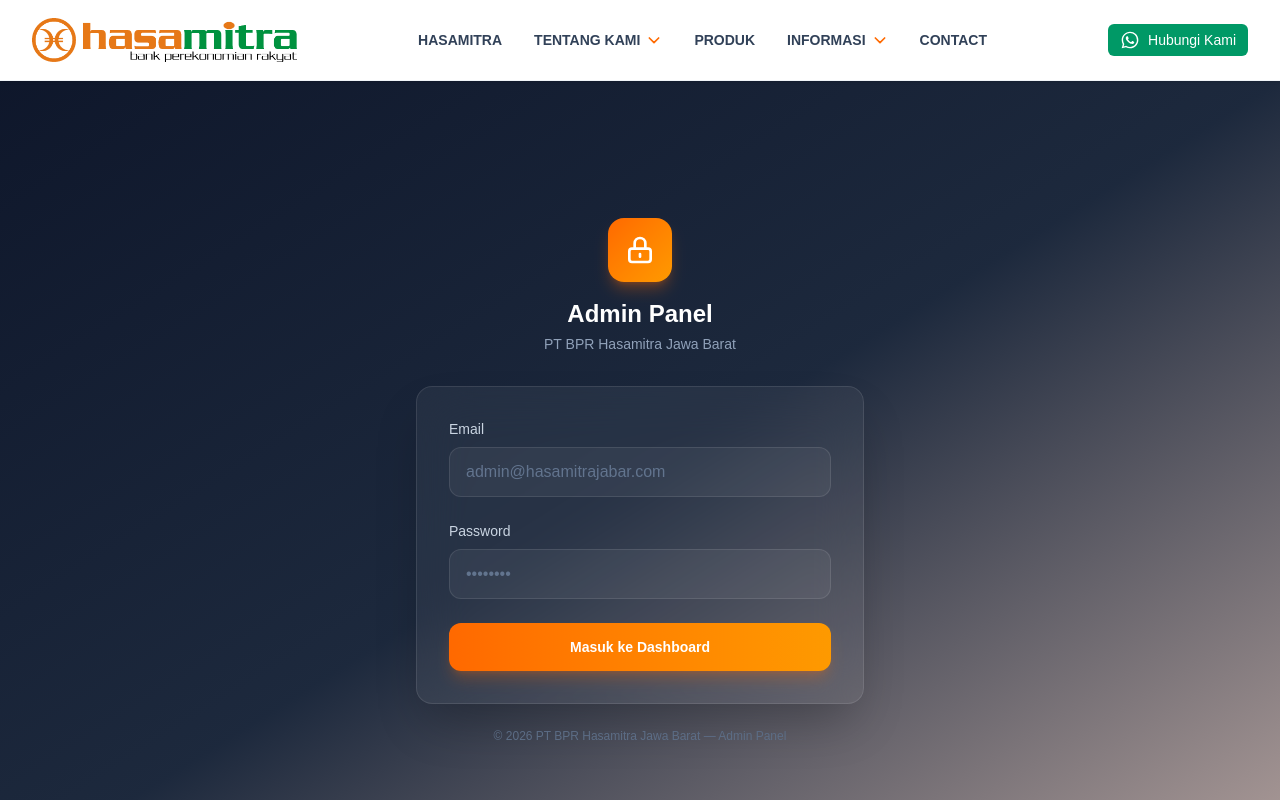
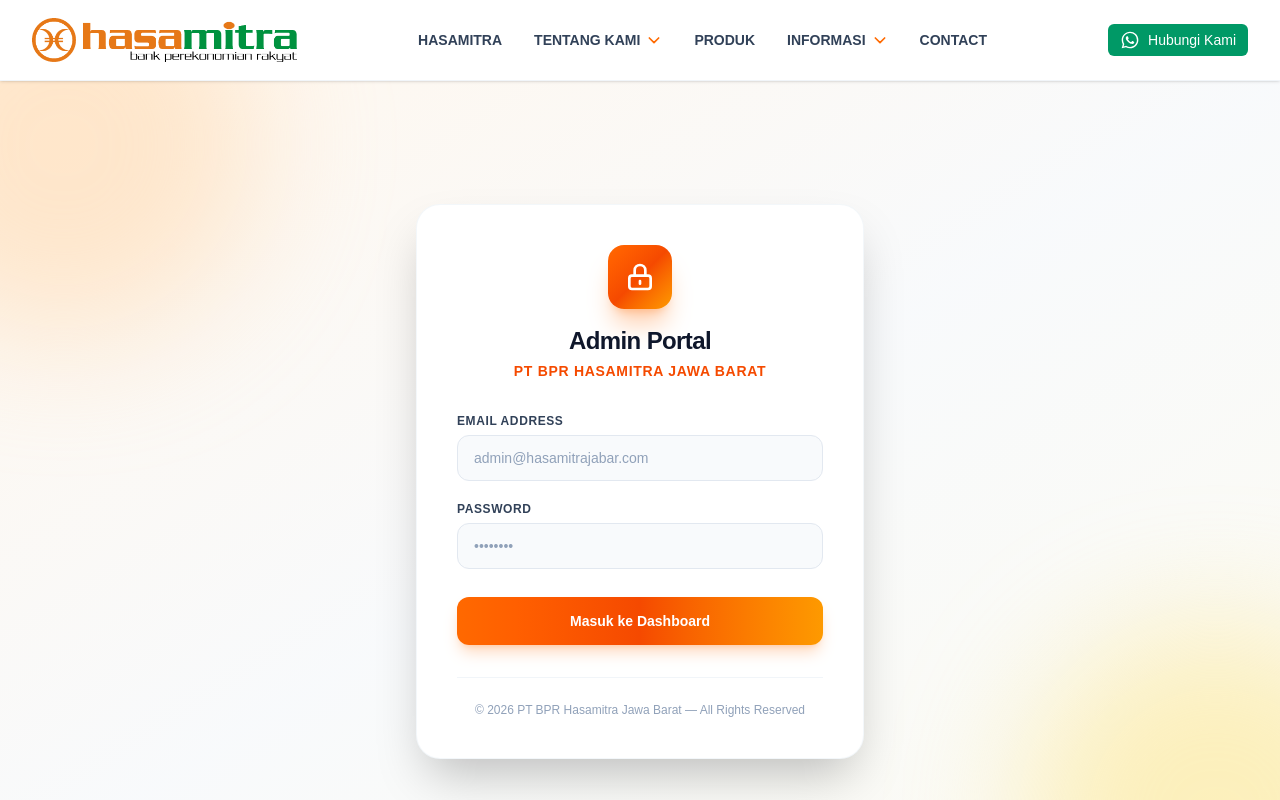
Before and after one commit to MuhammadArif-bin1/website-hasamitra, a Next.js app: page /admin/login in a window 1280 px wide. Shown: the top 800 px of the page. Built offline with nearby package versions, Linux system fonts and the light colour scheme.

Commit message:
style: update admin login UI to orange and white theme

```diff
--- a/src/app/admin/login/page.tsx
+++ b/src/app/admin/login/page.tsx
@@ -38,66 +38,90 @@
   };
 
   return (
-    <div className="min-h-screen flex items-center justify-center bg-gradient-to-br from-slate-900 via-slate-800 to-orange-950/40 px-4">
-      <div className="w-full max-w-md">
-        {/* Logo/Brand */}
+    <div className="min-h-screen flex items-center justify-center bg-gradient-to-br from-orange-50 via-slate-50 to-amber-50/60 px-4 py-12 relative overflow-hidden">
+      {/* Decorative Background Accent Blobs */}
+      <div className="absolute -top-32 -left-32 w-96 h-96 bg-orange-200/50 rounded-full blur-3xl pointer-events-none"></div>
+      <div className="absolute -bottom-32 -right-32 w-96 h-96 bg-amber-200/50 rounded-full blur-3xl pointer-events-none"></div>
+
+      <div className="w-full max-w-md bg-white rounded-3xl p-8 sm:p-10 shadow-2xl border border-slate-100/80 relative z-10">
+        {/* Header & Logo Badge */}
         <div className="text-center mb-8">
-          <div className="inline-flex items-center justify-center w-16 h-16 rounded-2xl bg-gradient-to-br from-orange-500 to-amber-500 shadow-lg shadow-orange-500/30 mb-4">
-            <svg className="w-8 h-8 text-white" fill="none" viewBox="0 0 24 24" stroke="currentColor">
+          <div className="inline-flex items-center justify-center w-16 h-16 rounded-2xl bg-gradient-to-br from-orange-500 via-orange-600 to-amber-500 text-white shadow-xl shadow-orange-500/30 mb-4 transition-transform hover:scale-105">
+            <svg className="w-8 h-8" fill="none" viewBox="0 0 24 24" stroke="currentColor">
               <path strokeLinecap="round" strokeLinejoin="round" strokeWidth={2} d="M12 15v2m-6 4h12a2 2 0 002-2v-6a2 2 0 00-2-2H6a2 2 0 00-2 2v6a2 2 0 002 2zm10-10V7a4 4 0 00-8 0v4h8z" />
             </svg>
           </div>
-          <h1 className="text-2xl font-bold text-white">Admin Panel</h1>
-          <p className="text-sm text-slate-400 mt-1">PT BPR Hasamitra Jawa Barat</p>
+          <h1 className="text-2xl font-extrabold text-slate-900 tracking-tight">Admin Portal</h1>
+          <p className="text-xs sm:text-sm font-semibold text-orange-600 uppercase tracking-wider mt-1">
+            PT BPR Hasamitra Jawa Barat
+          </p>
         </div>
 
         {/* Login Form */}
-        <form
-          onSubmit={handleSubmit}
-          className="bg-white/5 backdrop-blur-xl border border-white/10 rounded-2xl p-8 space-y-6 shadow-2xl"
-        >
+        <form onSubmit={handleSubmit} className="space-y-5">
           {error && (
-            <div className="bg-red-500/10 border border-red-500/30 text-red-300 text-sm px-4 py-3 rounded-xl">
-              {error}
+            <div className="p-3.5 bg-red-50 border border-red-200 text-red-700 text-xs sm:text-sm font-medium rounded-xl flex items-center gap-2">
+              <svg className="w-4 h-4 shrink-0 fill-current" viewBox="0 0 20 20">
+                <path fillRule="evenodd" d="M10 18a8 8 0 100-16 8 8 0 000 16zM8.707 7.293a1 1 0 00-1.414 1.414L8.586 10l-1.293 1.293a1 1 0 101.414 1.414L10 11.414l1.293 1.293a1 1 0 001.414-1.414L11.414 10l1.293-1.293a1 1 0 00-1.414-1.414L10 8.586 8.707 7.293z" clipRule="evenodd" />
+              </svg>
+              <span>{error}</span>
             </div>
           )}
 
-          <div className="space-y-2">
-            <label className="block text-sm font-medium text-slate-300">Email</label>
+          <div className="space-y-1.5">
+            <label className="block text-xs font-bold text-slate-700 uppercase tracking-wider">
+              Email Address
+            </label>
             <input
               type="email"
               value={email}
               onChange={(e) => setEmail(e.target.value)}
               required
               placeholder="admin@hasamitrajabar.com"
-              className="w-full px-4 py-3 rounded-xl bg-white/5 border border-white/10 text-white placeholder:text-slate-500 focus:outline-none focus:ring-2 focus:ring-orange-500/50 focus:border-orange-500/50 transition"
+              className="w-full px-4 py-3 rounded-xl bg-slate-50 border border-slate-200 text-slate-900 placeholder:text-slate-400 text-sm focus:outline-none focus:ring-2 focus:ring-orange-500/30 focus:border-orange-500 focus:bg-white transition-all"
             />
           </div>
 
-          <div className="space-y-2">
-            <label className="block text-sm font-medium text-slate-300">Password</label>
+          <div className="space-y-1.5">
+            <label className="block text-xs font-bold text-slate-700 uppercase tracking-wider">
+              Password
+            </label>
             <input
               type="password"
               value={password}
               onChange={(e) => setPassword(e.target.value)}
               required
               placeholder="••••••••"
-              className="w-full px-4 py-3 rounded-xl bg-white/5 border border-white/10 text-white placeholder:text-slate-500 focus:outline-none focus:ring-2 focus:ring-orange-500/50 focus:border-orange-500/50 transition"
+              className="w-full px-4 py-3 rounded-xl bg-slate-50 border border-slate-200 text-slate-900 placeholder:text-slate-400 text-sm focus:outline-none focus:ring-2 focus:ring-orange-500/30 focus:border-orange-500 focus:bg-white transition-all"
             />
           </div>
 
+          <div className="pt-2">
             <button
               type="submit"
               disabled={loading}
-            className="w-full py-3.5 rounded-xl bg-gradient-to-r from-orange-500 to-amber-500 text-white font-bold text-sm hover:from-orange-600 hover:to-amber-600 transition-all disabled:opacity-50 disabled:cursor-not-allowed shadow-lg shadow-orange-500/25"
+              className="w-full py-3.5 px-4 bg-gradient-to-r from-orange-500 via-orange-600 to-amber-500 hover:from-orange-600 hover:to-amber-600 active:scale-[0.99] text-white font-bold text-sm rounded-xl shadow-lg shadow-orange-500/25 transition-all duration-200 cursor-pointer disabled:opacity-50 disabled:cursor-not-allowed flex items-center justify-center gap-2"
             >
-            {loading ? "Memproses..." : "Masuk ke Dashboard"}
+              {loading ? (
+                <>
+                  <svg className="w-4 h-4 animate-spin" fill="none" viewBox="0 0 24 24">
+                    <circle className="opacity-25" cx="12" cy="12" r="10" stroke="currentColor" strokeWidth="4"></circle>
+                    <path className="opacity-75" fill="currentColor" d="M4 12a8 8 0 018-8V0C5.373 0 0 5.373 0 12h4zm2 5.291A7.962 7.962 0 014 12H0c0 3.042 1.135 5.824 3 7.938l3-2.647z"></path>
+                  </svg>
+                  <span>Memproses...</span>
+                </>
+              ) : (
+                "Masuk ke Dashboard"
+              )}
             </button>
+          </div>
         </form>
 
-        <p className="text-center text-xs text-slate-500 mt-6">
-          © 2026 PT BPR Hasamitra Jawa Barat — Admin Panel
+        <div className="mt-8 pt-6 border-t border-slate-100 text-center">
+          <p className="text-xs text-slate-400 font-medium">
+            © 2026 PT BPR Hasamitra Jawa Barat — All Rights Reserved
           </p>
+        </div>
       </div>
     </div>
   );
```
Lines whose indentation alone changed are shown as unchanged.
